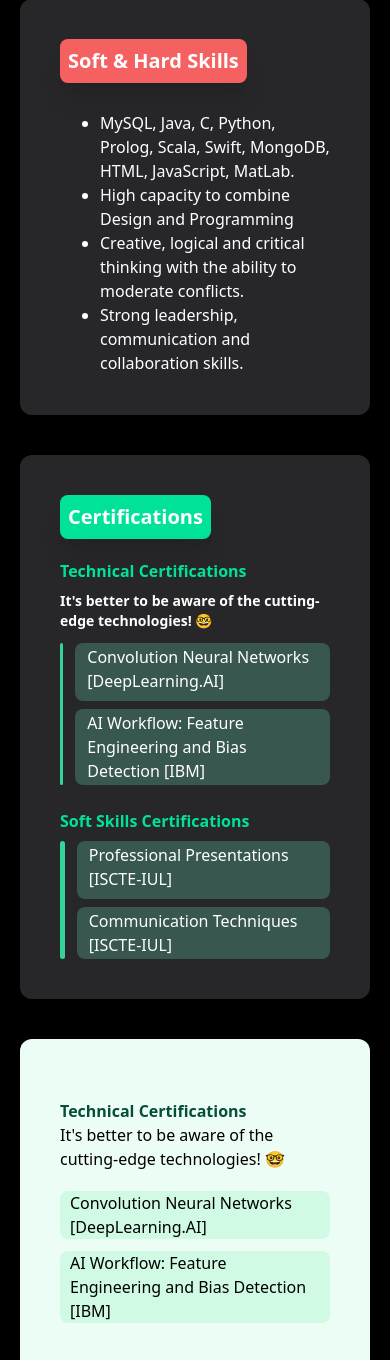
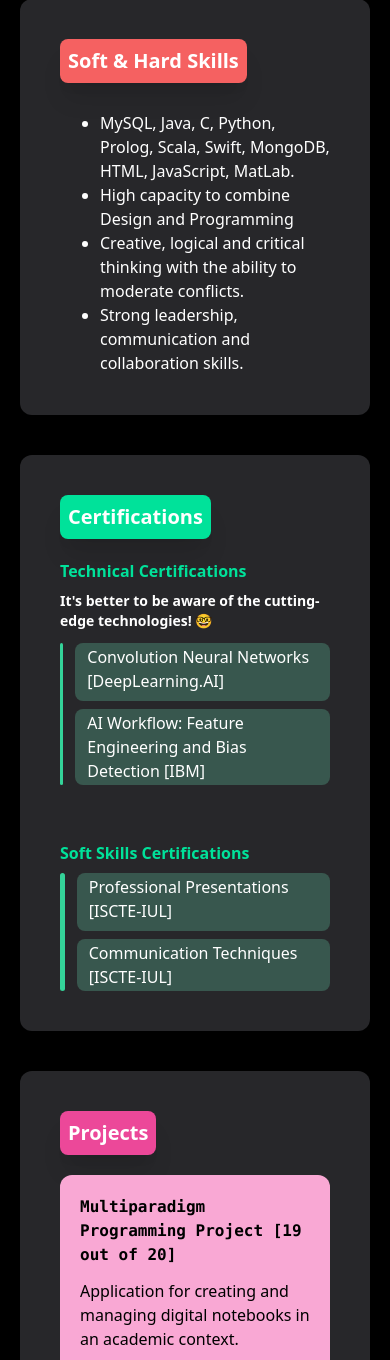
Before and after one commit to miguel-arrf/PersonalWebsite, a Django app: page / in a window 390 px wide. Shown: the part 2931-4291 px from the top of the page. Run offline with Django 3.2, Linux system fonts and the light colour scheme; some libraries are stand-ins or nearby versions.

Commit message:
More updates, almost ready for deployment.
New top section background.
Z-index fixes.
Margin fixes.

All button links are now working.

Footer animation removed - github and linkedin.

```diff
--- a/main/templates/main.html
+++ b/main/templates/main.html
@@ -126,7 +126,6 @@
     <script src="https://cdnjs.cloudflare.com/ajax/libs/animejs/2.0.2/anime.min.js"></script>
 
 
-
     <!-- Navbar -->
     <nav id="myNavbar"
          class="md:px-6 lg:px-8 transition pt-10 z-50 p-3 fixed navbarClass navbar flex items-center  flex-wrap w-full  text-white">
@@ -162,8 +161,7 @@
     <!-- End Navbar -->
 
 
-    <div class="relative bg-white dark:bg-black overflow-hidden p-10 pt-10 md:pt-10 lg:pt-20 lg:pb-20 md:pb-14"
-         style="background-color: black">
+    <div class="relative p-10 pt-10 md:pt-10 lg:pt-20 lg:pb-20 md:pb-14 z-40">
         <div class="container  mx-auto">
             <!-- hero wrapper -->
             <div class="pt-10 mt-10 grid grid-cols-1 md:grid-cols-12 lg:grid-cols-11  md:gap-8 lg:gap-10 xl:gap-28 items-center">
@@ -213,6 +211,9 @@
         </div>
     </div>
 
+    <span style="top: 50%; transform: translateY(-60%);" class="fadeIn hidden md:inline absolute w-full md:-mt-6 sm:-mt-9 -mt-11 sm:h-auto h-96 z-30 filter hue-rotate-180" data-src="https://i.imgur.com/npEabx0.png"></span>
+
+{#    <img style="top: 50%; transform: translateY(-60%);" class="hidden md:inline absolute w-full md:-mt-6 sm:-mt-9 -mt-11 sm:h-auto h-96 z-30 filter hue-rotate-180" src="https://i.imgur.com/npEabx0.png" />#}
 
  {% comment %}   <!-- START Top Toolbar -->
     <div class="relative md:pt-20 lg:pb-20 md:pb-14 sm:p-0 center bg-black">
@@ -260,14 +261,12 @@
     <!-- END Top Toolbar -->{% endcomment %}
 
     <!-- START What am I Doing -->
-    <div class="relative bg-green-50 dark:bg-black md:pb-4 sm:p-0">
+    <div class="relative overflow-hidden bg-green-50 dark:bg-black md:pb-4 sm:p-0 dark:bg-opacity-0 ">
         <div class="lg:container  lg:mx-auto">
-
             <!-- hero wrapper -->
-            <div class="grid grid-cols-1 md:grid-cols-12 md:gap-8 lg:gap-10 xl:gap-28 items-center bg-green-50 dark:bg-black">
+            <div class="z-40 grid grid-cols-1 md:grid-cols-12 md:gap-8 lg:gap-10 xl:gap-28 items-center bg-green-50 dark:bg-black">
                 <!-- hero text -->
                 <div class="testeMargin m-5 bg-green-50 dark:bg-gray-800 transition col-start-2 col-span-10 md:rounded-2xl px-10 py-20  rounded-xl dark:text-white z-20">
-
                     <p class="italic font-black font-serif text-3xl ">
                         What am I doing?
                     </p>
@@ -298,7 +297,7 @@
                             <i class="fas fa-university bg-green-200 dark:bg-green-500 shadow-xl dark:shadow-vivid-green"
                                style="border-radius: 60px; padding: 0.5em; margin-right: 10px"></i>
                         </div>
-                        <div class="col-span-5">
+                        <div id="first" class="col-span-5">
                             Master's degree in Informatics and Computer Engineering student at <span class="font-bold">Instituto Superior Técnico</span>.
                         </div>
                     </div>
@@ -310,7 +309,7 @@
     <!-- END What am I Doing -->
 
     <!-- START New Who Am I? -->
-    <div class="relative overflow-hidden md:pt-20 lg:pb-20 md:pb-14 sm:p-0 bg-white dark:bg-black">
+    <div  class="relative overflow-hidden md:pt-20 lg:pb-20 md:pb-14 sm:p-0 bg-white dark:bg-black">
         <div class="lg:container  lg:mx-auto">
             <div class="grid grid-cols-1 md:grid-cols-12 md:gap-8 lg:gap-10 xl:gap-28 items-center  ">
                 <p class="-mt-2 md:block ml-10 hidden absolute col-start-2 col-span-10 text-4xl font-black p-2 rounded-lg font-serif italic text-white xl:ml-20 quemSouAnimation shadow-xl" style="z-index: 20; opacity: 0;background:#E7CE4A;">Who Am I?</p>
@@ -320,7 +319,7 @@
 
                       <p class="text-xl md:hidden col-start-2 col-span-1 w-max  mb-5 font-black p-2 rounded-lg  text-yellow-900 quemSouAnimation bg-custom-yellow shadow-xl" style="z-index: 20; opacity: 1;background:#E7CE4A;">Who Am I?</p>
 
-                    <p class="firstBlockText text-base font-light text-black dark:text-white sm:text-lg mx-auto">
+                    <p  class="firstBlockText text-base font-light text-black dark:text-white sm:text-lg mx-auto">
                         I have a degree in Computer Science and Engineering <span class="font-bold">@ISCTE-IUL</span>, I'm doing an internship at <span class="font-bold">EDP - Digital Global Unit</span> and a research project at ISCTE-IUL. Next school year I'll be studying for a master's degree in Informatics and Computer Engineering at <span class="font-bold">Instituto Superior Técnico</span>.
 
                         </br>
@@ -463,7 +462,7 @@
             </div>
 
 
-            <div class="md:mr-12">
+            <div class="md:mr-12 mt-8 sm:mt-0">
      <p class="fifthBlockHeadline_1 font-black mb-2 " style="color:#00E29A">Soft Skills Certifications</p>
 
           <div class="flex gap-3 text-white">
@@ -488,7 +487,9 @@
 </div>
 <!-- END New Certifications -->
 
-    <!-- START SOFT SKILLS CERTIFICATES -->
+
+
+{% comment %}    <!-- START SOFT SKILLS CERTIFICATES -->
     <div class="relative bg-white bg-white dark:bg-black overflow-hidden    lg:pb-20 md:pb-14 sm:p-0">
         <div class="lg:container  lg:mx-auto">
             <!-- hero wrapper -->
@@ -550,20 +551,18 @@
             </div>
         </div>
     </div>
-    <!-- END SOFT SKILLS CERTIFICATES -->
+    <!-- END SOFT SKILLS CERTIFICATES -->{% endcomment %}
 
 
 
 <!-- START New Projects -->
-<div class="relative overflow-hidden md:pt-20 lg:pb-20 md:pb-14 sm:p-0 bg-white dark:bg-black">
+<div class="relative overflow-hidden md:pt-20 lg:pb-14 md:pb-14 sm:p-0 z-40 bg-white dark:bg-black dark:bg-opacity-0">
   <div class="lg:container lg:mx-auto">
     <div class="grid grid-cols-1 md:grid-cols-12 md:gap-8 lg:gap-10 xl:gap-28 items-center">
       <p class="-mt-2 md:block ml-10 hidden absolute col-start-2 col-span-10 text-4xl font-black p-2 rounded-lg font-serif italic text-white xl:ml-20 shadow-xl softAndHardAnimation bg-pink-500" style="z-index: 20; opacity: 1;">Projects</p>
 
-      <div class="m-5 fifthBlock transition  md:col-start-2 col-start-1  col-span-10  md:rounded-2xl px-10 sm:py-10 md:py-16 py-10 bg-green-200 rounded-xl dark:bg-gray-800 bg-custom-green" style=" opacity: 1; z-index: 0">
-
-        <p class="text-xl md:hidden col-start-2 col-span-1 w-max mb-5 font-black p-2 rounded-lg text-white shadow-xl" style="z-index: 20; opacity: 1;background:#00E29A;">Projects</p>
-
+      <div class="projectMargins m-5 fifthBlock transition  md:col-start-2 col-start-1  col-span-10  md:rounded-2xl px-10 sm:py-10 md:py-16 py-10 bg-green-200 rounded-xl dark:bg-gray-800 bg-custom-green" style=" opacity: 1; z-index: 0">
+        <p class="text-xl md:hidden col-start-2 col-span-1 w-max mb-5 font-black p-2 rounded-lg text-white shadow-xl bg-pink-500" style="z-index: 20; opacity: 1;">Projects</p>
 
         <div class="grid lg:grid-cols-2 gap-10 grid-cols-1">
 
@@ -592,20 +591,25 @@
 
         <div class="bg-red-300 rounded-xl">
           <div class="p-5">
-            <div class="font-bold font-mono">Multiparadigm Programming Project [19 out of 20]</div>
-            <div class="font-light mt-3">Application for creating and managing digital notebooks in an academic context.</div>
+            <div class="font-bold font-mono">Information Processing Project [20 out of 20]</div>
+            <div class="font-light mt-3">Company modeling and stock generation with statistical and probabilistic treatment using Markov chains.</div>
 
                <div class="transition mt-3 row-start-2 mb-10  lg:mb-0 lg:row-start-1 col-start-1 lg:col-start-4 col-span-6 lg:col-span-3 rounded-2xl bg-transparent  lg:h-full  ">
                   <iframe class="sixthBlockVideo bg-cover  rounded-2xl shadow-xl w-full h-96"
-                                    src="https://youtube.com/embed/eMv6Lv4YbpM" frameborder="0"
+                                    src="https://youtube.com/embed/5cpKBu-TXcQ" frameborder="0"
                                     allow="accelerometer; autoplay; clipboard-write; encrypted-media; gyroscope; picture-in-picture"
                                     allowfullscreen></iframe>
                 </div>
 
               <div class="flex flex-row items-start gap-3 pt-5 flex-wrap ">
-                <p class="sixthBlockTag_1 text-base font-light  text-black sm:text-lg  bg-red-200 rounded-lg px-2.5">SCALA</p>
-                <p class="sixthBlockTag_2 text-base font-light  text-black sm:text-lg  bg-red-200 rounded-lg px-2.5">CSS</p>
-                <p class="sixthBlockTag_3 text-base font-light  text-black sm:text-lg  bg-red-200 rounded-lg px-2.5">Functional Programming</p>
+                <p class="sixthBlockTag_1 text-base font-light  text-black sm:text-lg  bg-red-200 rounded-lg px-2.5">Statistics and Probabilities</p>
+                <p class="sixthBlockTag_2 text-base font-light  text-black sm:text-lg  bg-red-200 rounded-lg px-2.5">Java</p>
+                  <a href="https://drive.google.com/file/d/12_oDRbKgF52lHoJ9TbPL0kvov-eOHGOp/view?usp=sharing"
+                                   target="_blank"
+                                   class="sixthBlockTag_3 px-2.5 py-0.5 rounded-lg bg-red-200 text-base font-light  text-black">
+                                    Report
+                                    <i class="fas fa-external-link-square-alt"></i>
+                                </a>
               </div>
 
 
@@ -613,28 +617,7 @@
 
         </div>
 
-        <div class="bg-green-300 rounded-xl">
-          <div class="p-5">
-            <div class="font-bold font-mono">Multiparadigm Programming Project [19 out of 20]</div>
-            <div class="font-light mt-3">Application for creating and managing digital notebooks in an academic context.</div>
 
-               <div class="transition mt-3 row-start-2 mb-10  lg:mb-0 lg:row-start-1 col-start-1 lg:col-start-4 col-span-6 lg:col-span-3 rounded-2xl bg-transparent  lg:h-full  ">
-                  <iframe class="sixthBlockVideo bg-cover  rounded-2xl shadow-xl w-full h-96"
-                                    src="https://youtube.com/embed/eMv6Lv4YbpM" frameborder="0"
-                                    allow="accelerometer; autoplay; clipboard-write; encrypted-media; gyroscope; picture-in-picture"
-                                    allowfullscreen></iframe>
-                </div>
-
-              <div class="flex flex-row items-start gap-3 pt-5 flex-wrap ">
-                <p class="sixthBlockTag_1 text-base font-light  text-black sm:text-lg  bg-green-200 rounded-lg px-2.5">SCALA</p>
-                <p class="sixthBlockTag_2 text-base font-light  text-black sm:text-lg  bg-green-200 rounded-lg px-2.5">CSS</p>
-                <p class="sixthBlockTag_3 text-base font-light  text-black sm:text-lg  bg-green-200 rounded-lg px-2.5">Functional Programming</p>
-              </div>
-
-
-          </div>
-
-        </div>
 
         </div>
 
@@ -649,10 +632,7 @@
 
 
 
-
-
-
-    <!-- START PPM NOVO -->
+{% comment %}    <!-- START PPM NOVO -->
     <div class="relative bg-white bg-white dark:bg-black overflow-hidden    lg:pb-20 md:pb-14 sm:p-0">
         <div class="lg:container  lg:mx-auto">
             <!-- hero wrapper -->
@@ -765,13 +745,14 @@
             </div>
         </div>
     </div>
-    <!-- END STOCKS NOVO -->
+    <!-- END STOCKS NOVO -->{% endcomment %}
 
 
-    <div class="relative md:pt-20 dark:lg:pb-20 dark:md:pb-14 sm:p-0 center bg-white dark:bg-black">
+    <div class="relative dark:lg:pb-20 dark:md:pb-14 sm:p-0 center bg-white dark:bg-black">
 {#    <img loading="lazy" class="hidden dark:inline absolute bottom-20 w-full md:-mt-6 sm:-mt-9 -mt-11 sm:h-auto h-96  filter -hue-rotate-90" src="https://i.imgur.com/sKEfgPV.png" />#}
 {#    <img id="preload" onload="fadeIn(this)"  class="hidden absolute bottom-20 w-full md:-mt-6 sm:-mt-9 -mt-11 sm:h-auto h-96  filter -hue-rotate-90" src="https://i.imgur.com/sKEfgPV.png" />#}
-        <span class="fadeIn  absolute bottom-20 w-full md:-mt-6 sm:-mt-9 -mt-11 sm:h-auto h-96  filter -hue-rotate-90" data-src="https://i.imgur.com/sKEfgPV.png"></span>
+        <span class="fadeIn  absolute bottom-10 sm:bottom-20 w-full md:-mt-6 sm:-mt-9 -mt-11 sm:h-auto h-96 min-h-0  filter -hue-rotate-90"
+             data-src="https://i.imgur.com/sKEfgPV.png"></span>
         <!-- possibility:     <img style="" class="absolute bottom-0 w-full md:-mt-6 sm:-mt-9 -mt-11 sm:h-auto h-96" src="https://i.imgur.com/npEabx0.png" />
  -->
 
@@ -779,14 +760,14 @@
           <img class="absolute  -mt-12" src="https://i.imgur.com/npEabx0.png">
       </div>-->
 
-    <div class="z-20 lg:container lg:mx-auto text-white bg-white dark:bg-black">
+    <div id="contact" class="z-20 lg:container lg:mx-auto text-white bg-white dark:bg-black">
       <div class="grid grid-cols-1 md:grid-cols-12 items-center">
-        <div class="m-5 md:m-0 bg-yellow-100 dark:bg-white dark:bg-opacity-5 dark:backdrop-filter dark:backdrop-blur-2xl md:col-start-2 col-span-10 rounded-2xl px-10 sm:py-10 md:py-16 py-10 lg:rounded-xl ">
+        <div class="m-5 bg-yellow-100 dark:bg-white dark:bg-opacity-10 dark:backdrop-filter dark:backdrop-blur-2xl md:col-start-2 col-span-10 rounded-2xl px-10 sm:py-10 md:py-16 py-10 lg:rounded-xl ">
           <p class="z-20 text-3xl text-center mb-5 font-black p-2 rounded-lg text-black dark:text-white">Do you want to get in touch with me? Great!</p>
-          <div class="flex place-content-center gap-5">
-            <div class="z-20 transition font-black text-white w-max rounded-lg p-2 px-8 shadow-xl bg-vivid-yellow hover:shadow-vivid-yellow">@</div>
-            <div class="z-20 transition font-black text-white w-max rounded-lg p-2 px-8 shadow-xl bg-vivid-pink hover:shadow-vivid-pink">in</div>
-            <div class="z-20 transition font-black text-white w-max rounded-lg p-2 px-8 shadow-xl bg-vivid-green hover:shadow-vivid-green">@</div>
+          <div class="speakWithMe_buttons flex place-content-center gap-5">
+            <a href="mailto: mferreira.oeiras@gmail.com" target="_blank" class="z-20 transition font-black text-white w-max rounded-lg p-2 px-8 shadow-xl bg-vivid-yellow hover:shadow-vivid-yellow">@</a>
+            <a href="tel:929172414" class="z-20 transition font-black text-white w-max rounded-lg p-2 px-8 shadow-xl bg-vivid-pink hover:shadow-vivid-pink">in</a>
+            <a href="http://linkedin.com/in/marrf" target="_blank" class="z-20 transition font-black text-white w-max rounded-lg p-2 px-8 shadow-xl bg-vivid-green hover:shadow-vivid-green">@</a>
           </div>
         </div>
       </div>
@@ -794,7 +775,7 @@
 
     <div class="z-20 dark:lg:container dark:lg:mx-auto text-white md:mt-8 bg-white dark:bg-black">
       <div class="dark:grid dark:grid-cols-1 dark:md:grid-cols-12 items-center">
-        <div class="m-0 md:m-0 bg-black dark:bg-white dark:bg-opacity-5 dark:backdrop-filter dark:backdrop-blur-2xl md:col-start-2 col-span-10 dark:rounded-2xl   dark:lg:rounded-xl ">
+        <div class="m-5 bg-black dark:bg-white dark:bg-opacity-10 dark:backdrop-filter dark:backdrop-blur-2xl md:col-start-2 col-span-10 dark:rounded-2xl   dark:lg:rounded-xl ">
 
            <div class="container flex flex-col items-center px-8 py-8 mx-auto max-w-7xl sm:flex-row">
             <a href="{% url 'main' %}"
@@ -842,6 +823,8 @@ $(document).ready(function() {
             img.src = src;
         }
     });
+
+
 });
 
         var swiper = new Swiper('.swiper-container', {
@@ -908,10 +891,10 @@ $(document).ready(function() {
         ScrollReveal().reveal('.speakWithMe_buttons', {origin: 'bottom', distance: '40px', delay: 1000});
 
 
-        ScrollReveal().reveal('.footerText', {origin: 'left', distance: '20px'});
+        /*ScrollReveal().reveal('.footerText', {origin: 'left', distance: '20px'});
         ScrollReveal().reveal('.linkedinAnimation', {origin: 'right', distance: '40px', delay: 100});
         ScrollReveal().reveal('.githubAnimation', {origin: 'right', distance: '20px'});
-
+*/
 
     </script>
 
@@ -1119,7 +1102,6 @@ $(document).ready(function() {
             }
         });
 
-
         ScrollTrigger.matchMedia({
             "(min-width:  768px)": function() {
                 let tl = gsap.timeline({
@@ -1140,11 +1122,25 @@ $(document).ready(function() {
                     scrollTrigger:{
                         trigger: ".testeMargin",
                         start: "top center",
-                        end: "top 400px",
+                        end: "top 200px",
                         scrub: true,
                     }
                 });
                 tl.to(".testeMargin", {margin:'0 0 0 0', borderRadius: 0, rotation:0, ease:"none", duration:3, })
+            }
+        });
+
+        ScrollTrigger.matchMedia({
+            "(max-width:  768px)": function() {
+                let tl = gsap.timeline({
+                    scrollTrigger:{
+                        trigger: ".projectMargins",
+                        start: "top center",
+                        end: "top 200px",
+                        scrub: true,
+                    }
+                });
+                tl.to(".projectMargins", {margin:'0 0 0 0',paddingLeft: 20, paddingRight: 20, borderRadius: 0, rotation:0, ease:"none", duration:3, })
             }
         });
 
@@ -1214,7 +1210,6 @@ $(document).ready(function() {
         });
 */
 
-
         gsap.to(".quemSouAnimation", {
             scrollTrigger:{
                 trigger: ".quemSouAnimation",
@@ -1223,7 +1218,6 @@ $(document).ready(function() {
             opacity: 1,
             duration: 1
         })
-
 
         gsap.to(".ensinoAnimation", {
             scrollTrigger:{
@@ -1242,7 +1236,6 @@ $(document).ready(function() {
             opacity: 1,
             duration: 1
         })
-
 
         gsap.to(".certificationsAnimation", {
             scrollTrigger:{
--- a/personalWebsite/settings.py
+++ b/personalWebsite/settings.py
@@ -27,7 +27,7 @@ SECRET_KEY = '_j)-)#qnbke3jf2c#=czz$y^smj(3dg*y)_6u!#1!znsxeg*9#'
 # SECURITY WARNING: don't run with debug turned on in production!
 DEBUG = True
 
-ALLOWED_HOSTS = ['personal-website-miguel-arrf.herokuapp.com', '127.0.0.1', '192.168.72.145', '85.243.22.243', '192.168.72.161', '192.168.1.181']
+ALLOWED_HOSTS = ['personal-website-miguel-arrf.herokuapp.com', '127.0.0.1', '192.168.72.145', '85.243.22.243', '192.168.72.161', '192.168.1.181','192.168.1.118']
 
 
 # Application definition
@@ -140,9 +140,10 @@ INTERNAL_IPS = [
     "127.0.0.1",
     "192.168.72.145"
     "85.243.22.243",
+    "192.168.1.118"
 ]
 
-NPM_BIN_PATH = r"C:\Program Files\nodejs\npm.cmd"
+#NPM_BIN_PATH = r"C:\Program Files\nodejs\npm.cmd"
 
 '''
 Para começar o servidor:
```
Also changed, not shown: main/static/css/dist/styles.css (+90 -0 lines).
